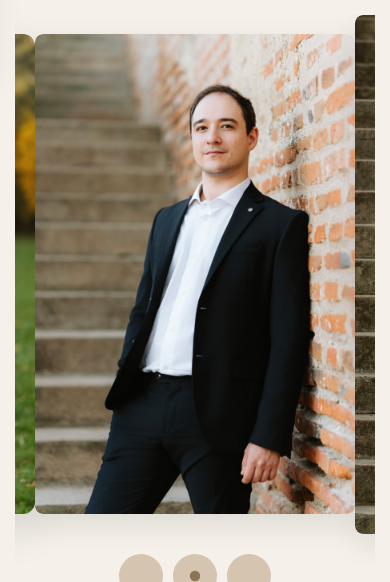
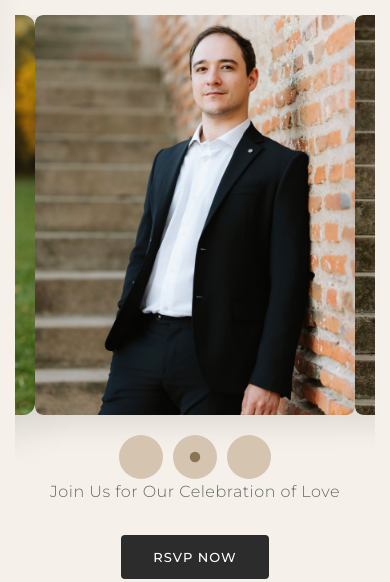
Before and after one commit to vidoluco/wedding-site, a website: page index.html in a window 390 px wide. Shown: the part 221-803 px from the top of the page. Drawn offline with nearby package versions, Linux system fonts and the light colour scheme; a web font is replaced by a local one.

Commit message:
fixed minor box

```diff
--- a/css/carousel.css
+++ b/css/carousel.css
@@ -59,13 +59,13 @@
 .carousel-slide .side-image {
     width: 100%;
     max-width: 350px;
-    height: auto;
+    height: 450px;
 }
 
 .carousel-slide img {
     width: 100%;
-    height: auto;
-    object-fit: contain;
+    height: 450px;
+    object-fit: cover;
     border-radius: 12px;
     box-shadow: 0 15px 40px rgba(0, 0, 0, 0.15);
 }
@@ -157,7 +157,13 @@
         padding: 0 20px;
     }
 
+    .carousel-slide .hero-main-image,
+    .carousel-slide .side-image {
+        height: 400px;
+    }
+
     .carousel-slide img {
+        height: 400px;
         border-radius: 8px;
     }
 
--- a/css/styles.css
+++ b/css/styles.css
@@ -456,6 +456,7 @@ button {
     color: var(--text-secondary);
     line-height: 1.4;
     letter-spacing: 0.5px;
+    margin-bottom: 25px;
 }
 
 /* =============================================================================
```
